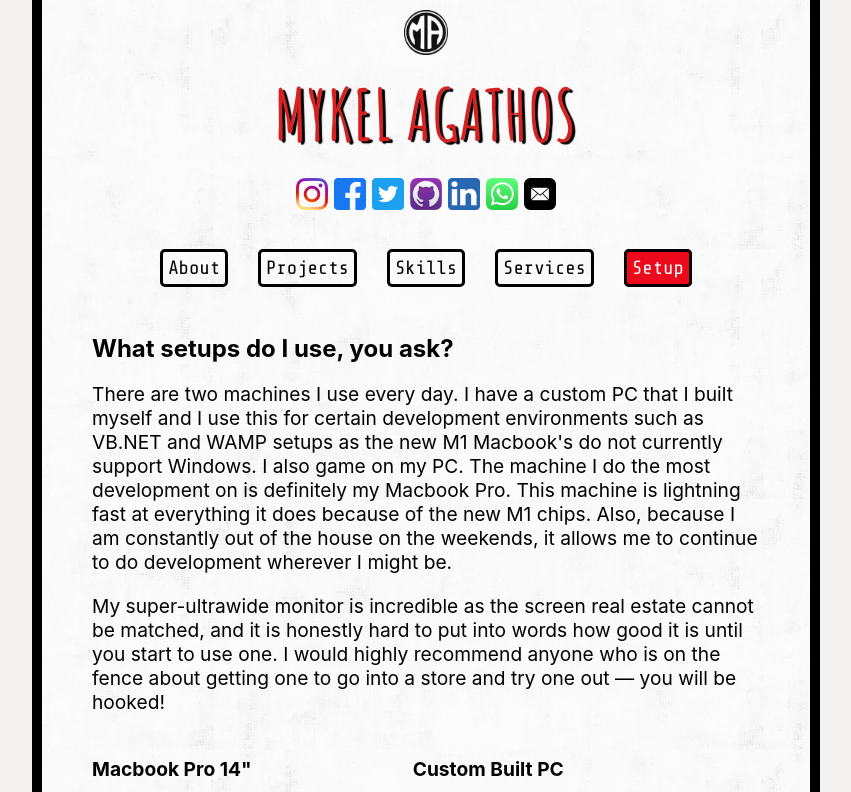
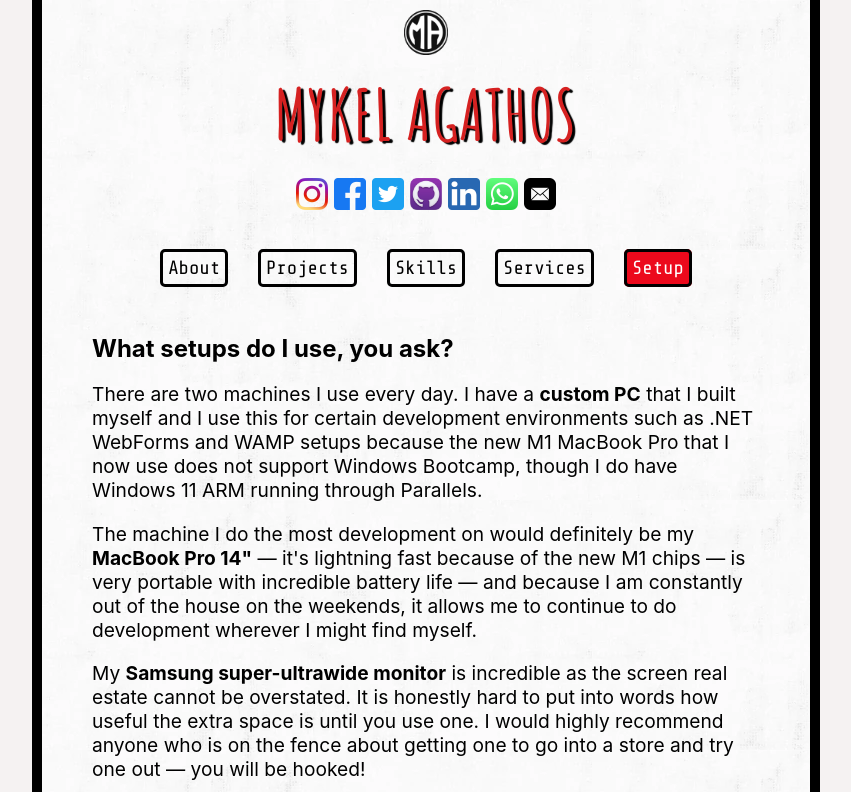
Before and after one commit to MThos/MykelAgathos, a React (Create React App) app: page /setup in a window 1280 px wide. Shown: the top 792 px of the page, without its empty margins (214-1065 px from the left). Built offline with nearby package versions, Linux system fonts and the light colour scheme.

Commit message:
updated some of the text

```diff
--- a/src/components/Projects.js
+++ b/src/components/Projects.js
@@ -12,7 +12,7 @@ const Projects = () => {
         </div>
         <div className="project-desc">
           League Census is a ReactJS App for retrieval of champion and item information by pulling data from <a href="https://developer.riotgames.com/" target="_blank" rel="noreferrer">Riot Games API</a> as well as through <a href="https://github.com/meraki-analytics/lolstaticdata" target="_blank" rel="noreferrer">Meraki Analytics' League Static Data</a>.<br/><br/>
-          The application is a work in progress and is built from code I had originally written in PHP and another version in Python many years ago and am now converting to Javascript. It is constantly being improved and updated. Any data comes directly from the FileSystem flat json files or by calls directly to Riot Games API (or cache). Caching of data is handled by Cloudflare.<br/><br/>
+          The application is a work in progress and is built from code I had originally written in PHP and another version in Python many years ago and am now converting to Javascript. It is constantly being improved and updated. Any data comes directly from the FileSystem flat json files or by calls directly to Riot Games API (or cache).<br/><br/>Caching, CDN and DNS is handled by <span className='bold'>Cloudflare</span>.<br/><br/>
         <div className="project-git">
           <img className="project-git-icon" src="/images/compressed/github.webp" alt="Github" />
           <a href="https://github.com/MThos/lol" target="_blank" rel="noreferrer">Github Repository</a>
--- a/src/components/Services.js
+++ b/src/components/Services.js
@@ -25,7 +25,6 @@ const Services = () => {
             <li>Company Portals</li>
           </ul>
         </div>
-        <br/>
         <div className="column-two">
           <div className="bold underline">Database Administration</div>
           <ul className="services-list-ul">
@@ -36,7 +35,6 @@ const Services = () => {
             <li>Security</li>
           </ul>
         </div>
-        <br/>
         <div className="column-three">
           <div className="bold underline">Cloud / Hosting</div>
           <ul className="services-list-ul">
--- a/src/components/Setup.js
+++ b/src/components/Setup.js
@@ -5,8 +5,9 @@ const Setup = () => {
     <div id="setup-section" className="fade-in">
       <div>
         <div className="section-title">What setups do I use, you ask?</div>
-        <p>There are two machines I use every day. I have a custom PC that I built myself and I use this for certain development environments such as VB.NET and WAMP setups as the new M1 Macbook's do not currently support Windows. I also game on my PC. The machine I do the most development on is definitely my Macbook Pro. This machine is lightning fast at everything it does because of the new M1 chips. Also, because I am constantly out of the house on the weekends, it allows me to continue to do development wherever I might be.</p>
-        <p>My super-ultrawide monitor is incredible as the screen real estate cannot be matched, and it is honestly hard to put into words how good it is until you start to use one. I would highly recommend anyone who is on the fence about getting one to go into a store and try one out &#8212; you will be hooked!</p>
+        <p>There are two machines I use every day. I have a <span className='bold'>custom PC</span> that I built myself and I use this for certain development environments such as .NET WebForms and WAMP setups because the new M1 MacBook Pro that I now use does not support Windows Bootcamp, though I do have Windows 11 ARM running through Parallels.</p>
+        <p>The machine I do the most development on would definitely be my <span className='bold'>MacBook Pro 14"</span> &#8212; it's lightning fast because of the new M1 chips &#8212; is very portable with incredible battery life &#8212; and because I am constantly out of the house on the weekends, it allows me to continue to do development wherever I might find myself.</p>
+        <p>My <span className='bold'>Samsung super-ultrawide monitor</span> is incredible as the screen real estate cannot be overstated. It is honestly hard to put into words how useful the extra space is until you use one. I would highly recommend anyone who is on the fence about getting one to go into a store and try one out &#8212; you will be hooked!</p>
       </div>
       <br/>
       <div className="flex">
```
